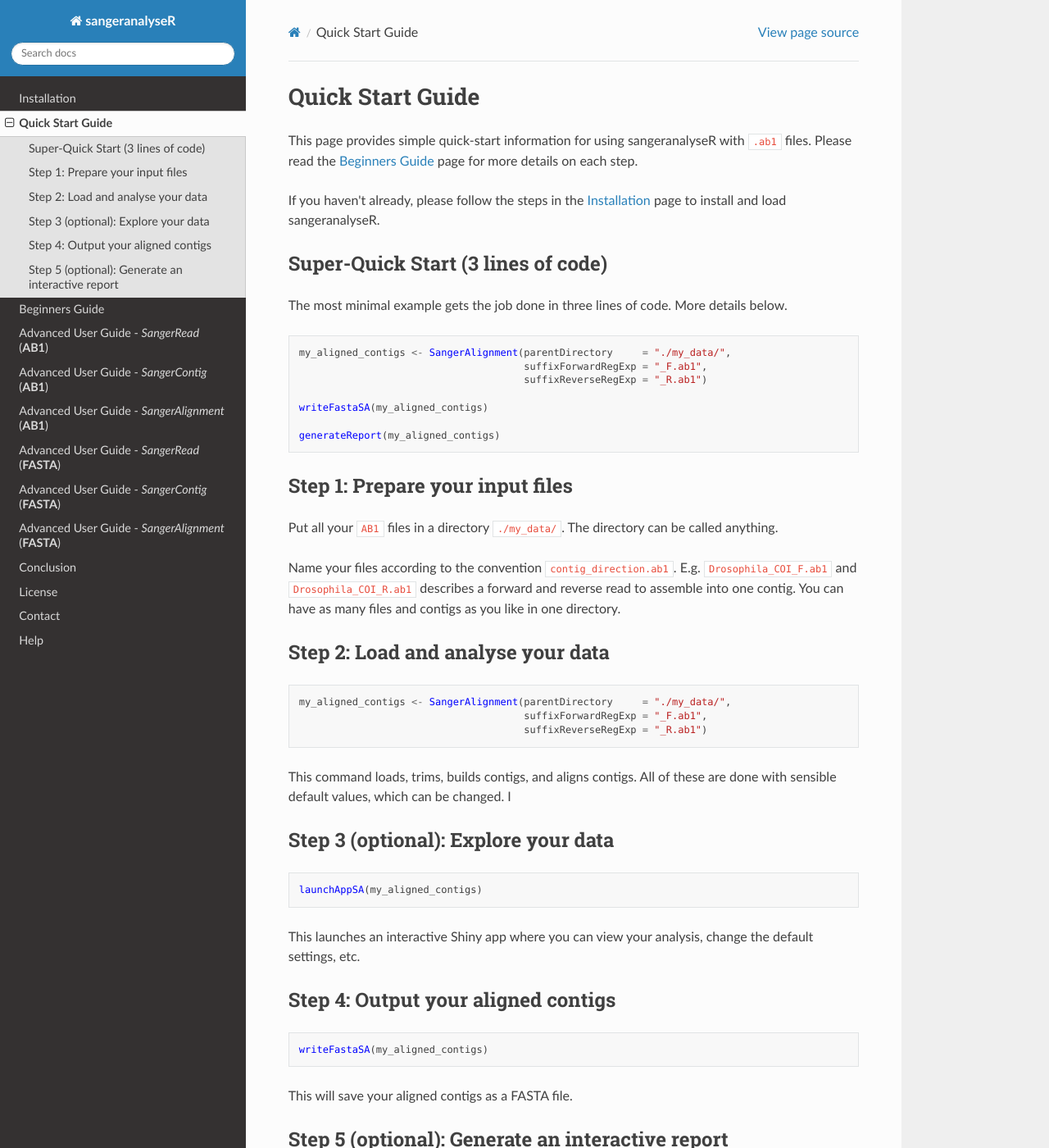
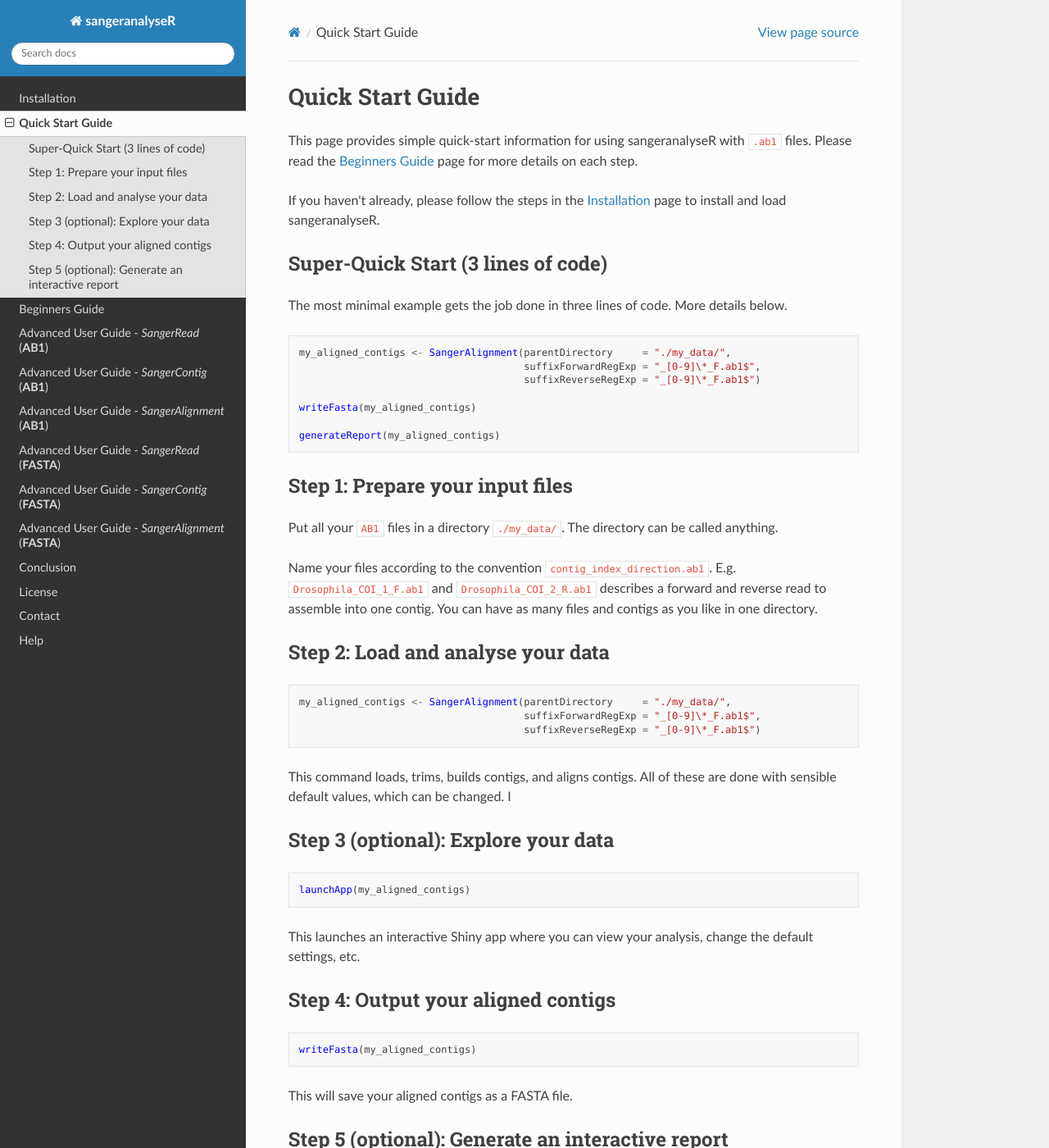
Before and after one commit to roblanf/sangeranalyseR, a Sphinx documentation site: the page built from docs/source/content/quickstart.rst, in a window 1280 px wide and 1400 px high. Shown: the whole window at 82% size. Built offline with Sphinx 7.4.7 and the Read the Docs theme 2.0.0, drawn with Linux system fonts in a browser that asks for light colours.

Commit message:
Update docs/source/content/quickstart.rst

```diff
--- a/docs/source/content/quickstart.rst
+++ b/docs/source/content/quickstart.rst
@@ -13,10 +13,10 @@ The most minimal example gets the job done in three lines of code. More details
 .. code-block:: R
 
    my_aligned_contigs <- SangerAlignment(parentDirectory     = "./my_data/",
-                                         suffixForwardRegExp = "_F.ab1",
-                                         suffixReverseRegExp = "_R.ab1")
+                                         suffixForwardRegExp = "_[0-9]\*_F.ab1$",
+                                         suffixReverseRegExp = "_[0-9]\*_F.ab1$")
 
-   writeFastaSA(my_aligned_contigs)
+   writeFasta(my_aligned_contigs)
 
    generateReport(my_aligned_contigs)
 
@@ -26,7 +26,7 @@ Step 1: Prepare your input files
 
 Put all your :code:`AB1` files in a directory :code:`./my_data/`. The directory can be called anything.
 
-Name your files according to the convention :code:`contig_direction.ab1`. E.g. :code:`Drosophila_COI_F.ab1` and :code:`Drosophila_COI_R.ab1` describes a forward and reverse read to assemble into one contig. You can have as many files and contigs as you like in one directory.
+Name your files according to the convention :code:`contig_index_direction.ab1`. E.g. :code:`Drosophila_COI_1_F.ab1` and :code:`Drosophila_COI_2_R.ab1` describes a forward and reverse read to assemble into one contig. You can have as many files and contigs as you like in one directory.
 
 Step 2: Load and analyse your data
 ++++++++++++++++++++++++++++++++++
@@ -34,8 +34,8 @@ Step 2: Load and analyse your data
 .. code-block:: R
 
    my_aligned_contigs <- SangerAlignment(parentDirectory     = "./my_data/",
-                                         suffixForwardRegExp = "_F.ab1",
-                                         suffixReverseRegExp = "_R.ab1")
+                                         suffixForwardRegExp = "_[0-9]\*_F.ab1$",
+                                         suffixReverseRegExp = "_[0-9]\*_F.ab1$")
 
 
 This command loads, trims, builds contigs, and aligns contigs. All of these are done with sensible default values, which can be changed. I
@@ -46,7 +46,7 @@ Step 3 (optional): Explore your data
 
 .. code-block:: R
 
-   launchAppSA(my_aligned_contigs)
+   launchApp(my_aligned_contigs)
 
 This launches an interactive Shiny app where you can view your analysis, change the default settings, etc.
 
@@ -56,7 +56,7 @@ Step 4: Output your aligned contigs
 
 .. code-block:: R
 
-   writeFastaSA(my_aligned_contigs)
+   writeFasta(my_aligned_contigs)
 
 This will save your aligned contigs as a FASTA file.
 
```
